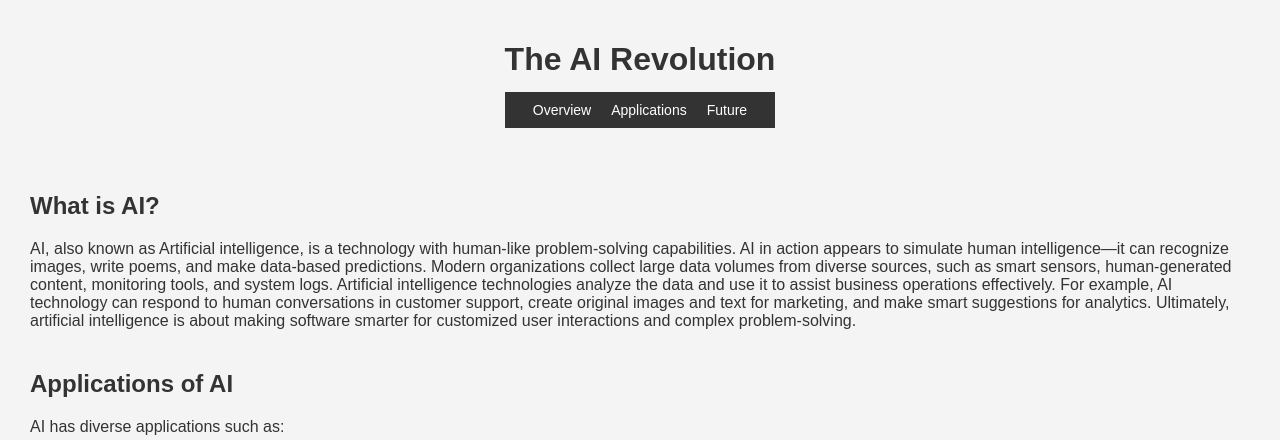
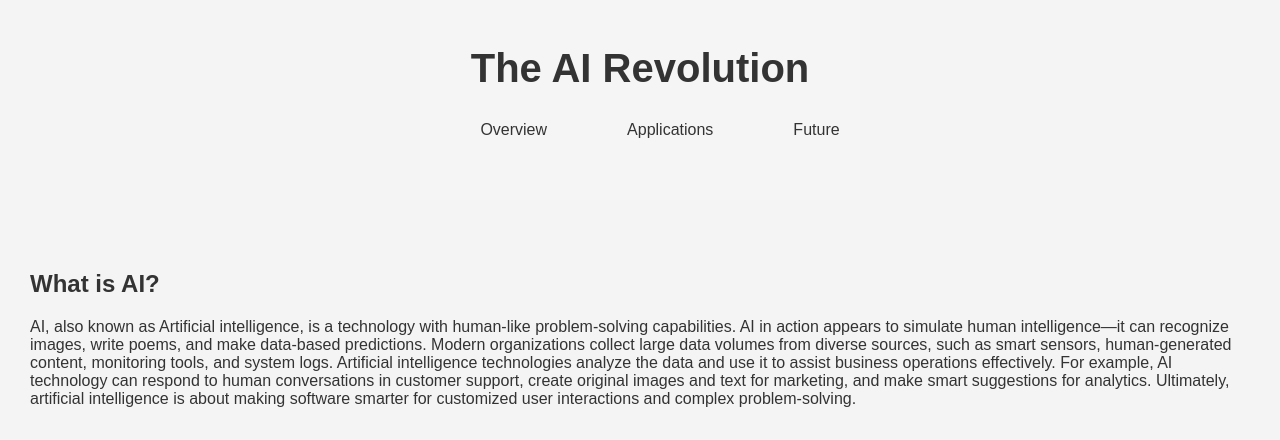
Before and after one commit to T-Python-Sep-24/LAB-Templates-CSS-101, a Django app: page /article/ai/ in a window 1280 px wide. Shown: the top 440 px of the page. Run offline with Django 5.2, Linux system fonts and the light colour scheme.

Commit message:
few adjustment

```diff
--- a/TVTime/main/templates/main/my_ai_article.html
+++ b/TVTime/main/templates/main/my_ai_article.html
@@ -18,33 +18,49 @@
         background-color: #f4f4f4;
         color: #333;
       }
+
+      /* Header */
       header {
-        margin-top: 20px;
-        text-align: center;
+        display: flex;
+        flex-direction: column;
+        justify-content: center;
+        align-items: center;
+        height: 200px;
+        background-color: #f5f5f5;
+        margin-bottom: 20px;
       }
 
-      header h1 {
+      header h1{
+        font-size: 2.5em;
+        color: #333;
         text-align: center;
-        margin-bottom: 10px;
+        margin: 0;
+        padding-bottom: 10px;
       }
 
       nav ul {
-        display: flex;
-        font-size: 14px;
-        background-color: #333;
-        justify-content: center;
         list-style: none;
-        padding: 10px;
-      }
-
-      nav ul li {
-        margin: 0 10px;
+        display:flex;
+        flex-direction: row;
+        justify-content:space-around;
+        text-align:center;
+        margin-top: 20px;
+        gap: 40px
       }
 
       nav ul li a {
-        color: #ffffff;
         text-decoration: none;
-        transition: color 0.3s;
+        color: #333;
+        padding: 10px 20px;
+        transition: 0.3s;
+        font-size: 1rem;
+        border-radius: 5px;
+      }
+
+      nav ul li a:hover {
+        background-color: #ff5722;
+        color: #fff;
+        border-radius: 10px;
       }
 
       .ai-applications-list {
@@ -134,11 +150,13 @@
     <header>
       <h1>The AI Revolution</h1>
       <nav>
+        <div>
         <ul>
           <li><a href="#overview">Overview</a></li>
           <li><a href="#applications">Applications</a></li>
           <li><a href="#future">Future</a></li>
         </ul>
+
       </nav>
     </header>
 
```
Also changed, not shown: TVTime/main/templates/main/css_intro.html (+6 -4 lines), TVTime/main/static/images/wall.jpg (added).
